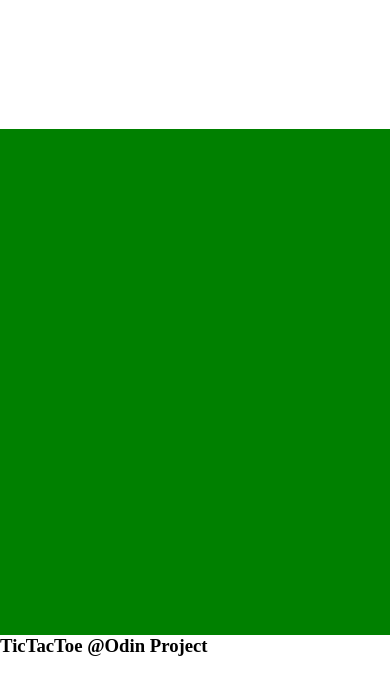
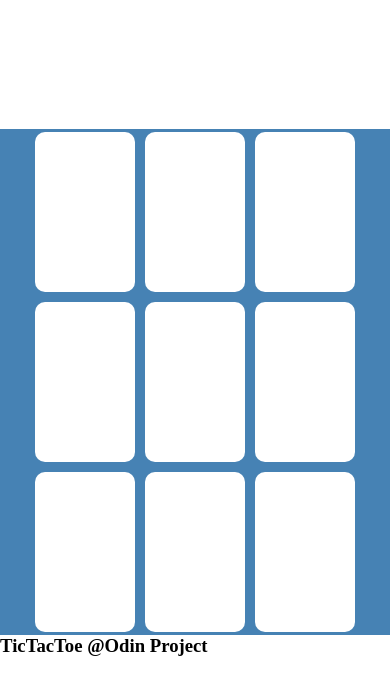
Before and after one commit to WillMay09/TicTacToe, a plain HTML site: page index.html in a window 390 px wide. Shown: the part 40-734 px from the top of the page. Drawn offline with Linux system fonts and the light colour scheme.

Commit message:
Styled the grid and the gameBody div
This design provides an intuitive layout that is responsive

```diff
--- a/style.css
+++ b/style.css
@@ -1,8 +1,11 @@
 :root{
 
-    --main-color: green;
-    --secondary-color: black;
-    --board-color: white;
+    --main-color: white;
+    --secondary-color:#4682B4 ;
+    --board-color: #F08080;
+    --shadow-color: #F5F5F5;
+    --max-size: 500px;
+    --min-size: 100px
 
 
 
@@ -24,15 +27,25 @@ header{
 
 }
 .gameBody{
-    background-color: var(--main-color);
-    height: 60vh
+    background-color: var(--secondary-color);
+    height: 60vh;
+    display: flex;
+    justify-content: center;
+    align-items: center;
+
 }
 /* Game Board Styling  */
-.gameboard{
+.gameBoard{
     display: grid;
-    grid-template-rows: 1fr 1fr 1fr;
-    grid-template-columns: 1fr 1fr 1fr;
+    grid-template-rows: repeat(3, minmax(100px, 1fr));
+    grid-template-columns: repeat(3, minmax(100px, 1fr));
     gap: 10px;
+    margin: 5vh 20vh;
+    height: 100%;
+    width: 100%;
+    max-height: 500px;
+    max-width: 500px;
+
 
 }
 
@@ -40,11 +53,20 @@ header{
     display: flex;
     justify-content: center;
     align-items: center;
-    background-color: var(--board-color);
+    background-color: var(--main-color);
     color: var(--secondary-color);
     border-radius: 10px;
+    transition: background-color 0.3s ease, transform 0.3s ease;
 
 
+}
+
+.tile:hover{
+
+    background-color: var(--board-color);
+    cursor: pointer;
+    transform: scale(1.1);
+    box-shadow: 0 0 10px rgba(0, 0, 0, 0.2);
 
 }
 
```
